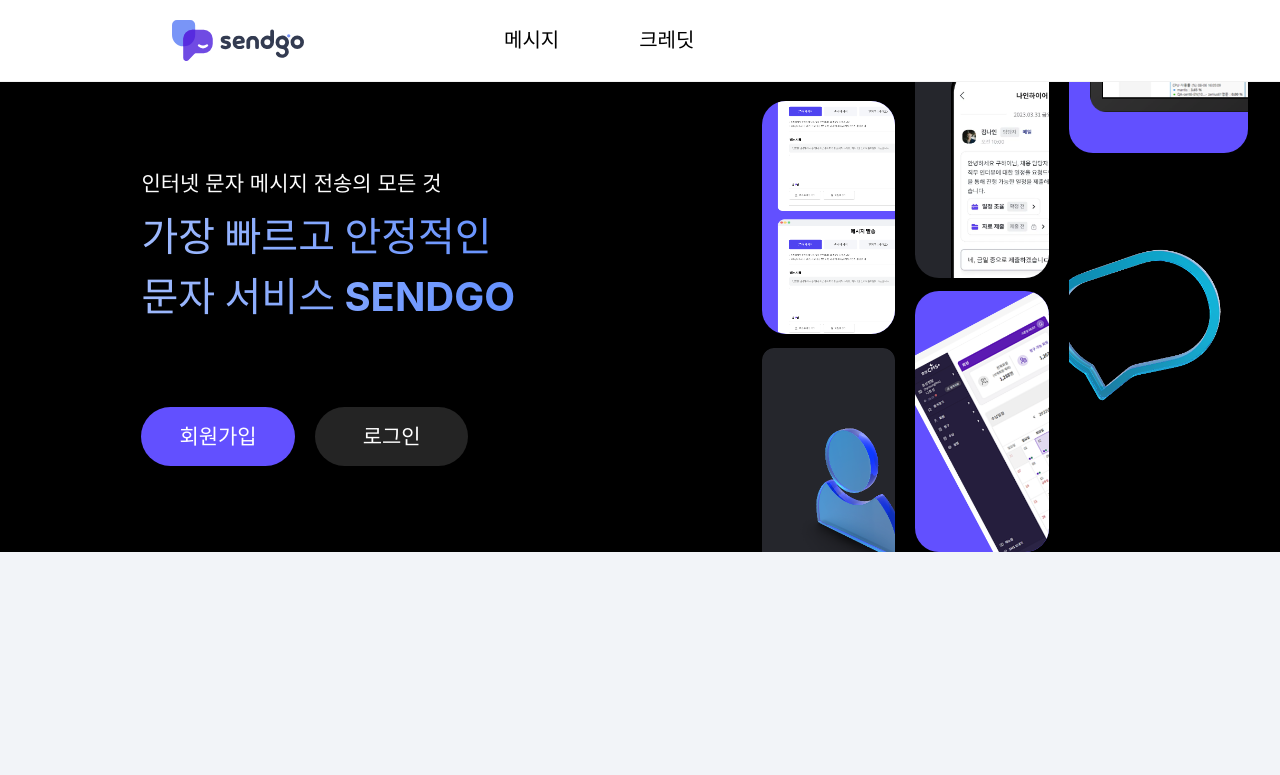
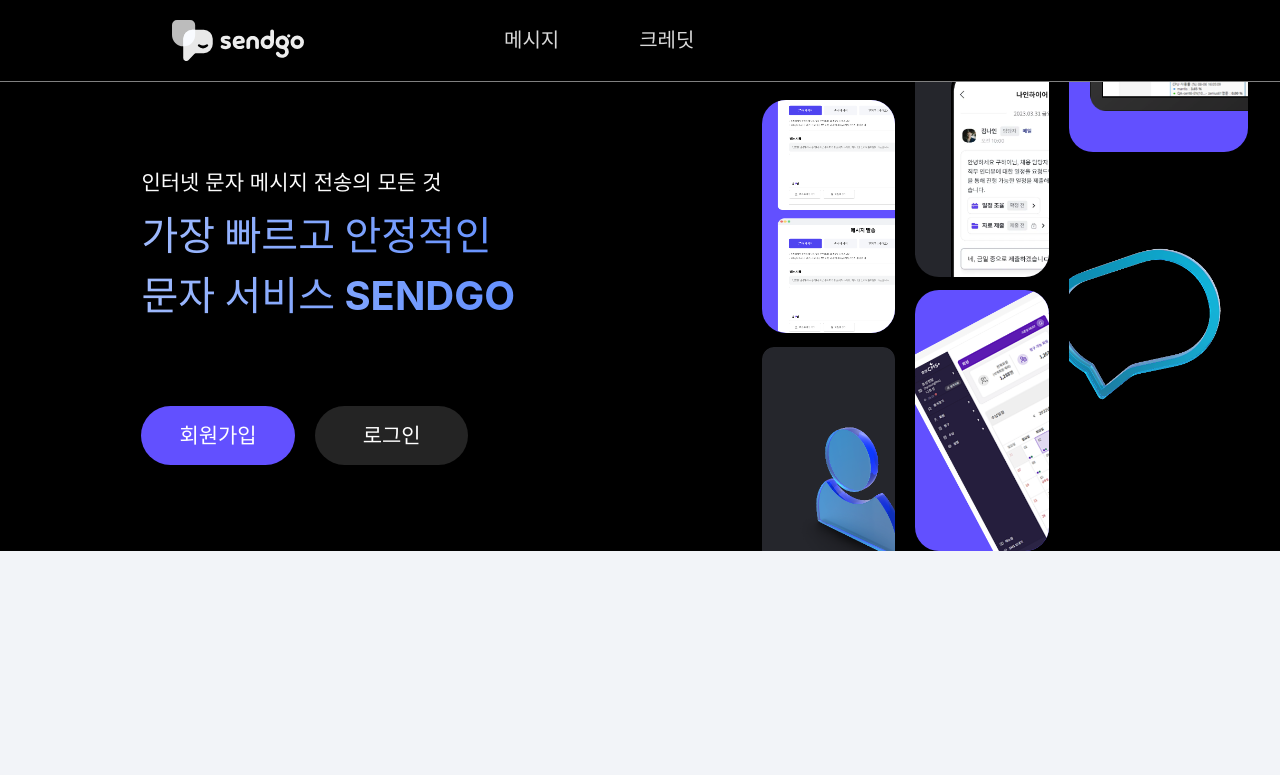
Before and after one commit to whiteDwarff/amuz-vue, a Vue app: page / in a window 1280 px wide. Shown: the top 775 px of the page. Built offline with nearby package versions, Linux system fonts and the light colour scheme.

Commit message:
header 변경

```diff
--- a/src/components/common/HeaderView.vue
+++ b/src/components/common/HeaderView.vue
@@ -1,38 +1,31 @@
 <template>
-  <header class="bg-white" style="border-bottom: 1px solid #f2f2f2;">
-      <!-- main menu-->
-      <div class="flex items-center px-3 xs:w-full xs:justify-between sm:justify-around md:justify-stretch md:w-9/12 mx-auto xs:h-[60px] xs:leading-[60px] md:h-[81px] md:leading-[81px]">
-        <!-- index -->
-        <router-link to="/" class="md:mr-[10rem]">
-          <img src="/src/assets/logo.svg" class="xs:w-[100px] md:w-[132px]">
-        </router-link>
-        <!-- nav -->
-        <div class="">
-          <div class="flex xs:ml-auto">
-            <router-link
-              to="/message/post"
-              class="xs:text-[14px] sm:text-[16px] md:text-[20px] xs:px-5 md:px-10 cursor-pointer"
-              :class="{'current-page' : $route.path.includes('/message')}"
-            >메시지</router-link>
-            <router-link
-              to="/credits/buy"
-              class="xs:text-[14px] sm:text-[16px] md:text-[20px] xs:px-5 md:px-10 cursor-pointer"
-              :class="{'current-page' : $route.path.includes('/credits')}"
-            >크레딧</router-link>
-          </div>
-        </div>
-    </div>
-  </header>
+  <PositionHeader
+    v-if="$route.path == '/'"
+    class="bg-black absolute z-20"
+    :color="true"
+    style="border-bottom: 1px solid grey;"
+  >
+  <template #img>
+    <img src="/src/assets/footer-logo.svg" class="xs:w-[100px] md:w-[132px]">
+  </template>
+</PositionHeader>
+
+<PositionHeader class="header-white-bg sticky">
+  <template #img>
+    <img src="/src/assets/logo.svg" class="xs:w-[100px] md:w-[132px]">
+  </template>
+</PositionHeader>
+
   <!-- ohter menu -->
   <div
     v-if="isCheckedPath"
     class="sub-menu bg-white xs:leading-[60px] md:h-[81px] md:leading-[81px]"
   >
-    <div class="max-width mx-auto text-right">
+    <div class="max-width mx-auto xs:text-center md:text-right">
       <router-link
         v-for="item of nav" :key="item.path"
         :to="`/${item.key}${item.path}`"
-        class="xs:text-[14px] sm:text-[16px] md:text-[20px] text-[#555555] mx-4"
+        class="xs:text-[14px] sm:text-[16px] md:text-[20px] text-[#555555] xs:mx-2 md:mx-4"
         :class="{'bg-[#E1E7FD] text-violet rounded-2xl px-4 py-3' : $route.path == `/${item.key}${item.path}`}"
       >{{ item.menu }}</router-link>
     </div>
@@ -42,6 +35,8 @@
 <script setup>
 import { ref, watch } from 'vue';
 import { useRoute } from 'vue-router';
+
+import PositionHeader from './PositionHeader.vue';
 
 const route = useRoute();
 
@@ -67,8 +62,7 @@
 </script>
 
 <style scoped>
-.current-page {
-  color: #4E43ED;
-  border-bottom: 2px solid #4E43ED;
+.header-white-bg {
+  background-color: rgb(255,255,255, 0.9);
 }
 </style>
--- /dev/null
+++ b/src/components/common/PositionHeader.vue
@@ -0,0 +1,43 @@
+<template>
+  <header class="top-0 left-0 w-full">
+      <!-- main menu-->
+      <div class="flex items-center px-3 xs:w-full xs:justify-between sm:justify-around md:justify-stretch md:w-9/12 mx-auto xs:h-[60px] xs:leading-[60px] md:h-[81px] md:leading-[81px]">
+        <!-- index -->
+        <router-link to="/" class="md:mr-[10rem]">
+          <slot name="img"></slot>
+        </router-link>
+        <!-- nav -->
+        <div class="">
+          <div class="flex xs:ml-auto">
+            <router-link
+              to="/message/post"
+              class="xs:text-[14px] sm:text-[16px] md:text-[20px] xs:px-5 md:px-10"
+              :class="[{'current-page': $route.path.includes('/message')}, textColor ]"
+            >메시지</router-link>
+            <router-link
+              to="/credits/buy"
+              class="xs:text-[14px] sm:text-[16px] md:text-[20px] xs:px-5 md:px-10"
+              :class="[{'current-page': $route.path.includes('/credit')}, textColor ]"
+            >크레딧</router-link>
+          </div>
+        </div>
+    </div>
+  </header>
+</template>
+
+<script setup>
+const props = defineProps({
+  color: {
+    type: Boolean,
+    default: false,
+  }
+});
+const textColor = props.color ? 'text-[#D9D9D9]' : 'text-black';
+</script>
+
+<style scoped>
+.current-page {
+  color: #4E43ED;
+  border-bottom: 2px solid #4E43ED;
+}
+</style>
--- a/src/components/index/BannerView.vue
+++ b/src/components/index/BannerView.vue
@@ -42,7 +42,7 @@
           <div class="xs:mx-auto xs:w-[90%] md:w-[35%] bg-[#FAFAEE] rounded-[25px] overflow-hidden pt-7 px-7 h-fit xs:mt-[4%] md:mt-0">
             <h5 class="'xs:text-base sm:text-lg md:text-2xl lg:text-[26px] font-bold text-[#6C3111] mb-1">누르면 바로 전송완료</h5>
             <h5 class="'xs:text-base sm:text-lg md:text-2xl lg:text-[26px] font-bold text-[#6F6F6F] mb-10">누르자마자 수신인에게<br>바로 전달됩니다</h5>
-            <img src="/src/assets/index/msg2.png" class="">
+            <img src="/src/assets/index/msg2.png" class="mx-auto">
           </div>
         </div>
       </article>
--- a/src/pages/message/post.vue
+++ b/src/pages/message/post.vue
@@ -33,6 +33,7 @@
           />
           <!-- 메시세지 입력 -->
           <ContentView
+            ref="content"
             v-model:title="message.title"
             v-model:content="message.content"
             @delete:content="deleteContent"
@@ -80,6 +81,7 @@
   image: [],
   shpmnStngs: true,
 });
+
 const changeMessageWay = ({value}) => {
   message.value.way = value;
   return message.value?.way == value ? 'current-btn' : ''
@@ -95,11 +97,12 @@
   background-color: #5146F0;
 }
 #sticky-box {
-  height: 1670px;
+  /* height: 1670px; */
+  height: 1700px;
 }
 #sticky-img {
   position: sticky;
-  top: 10px;
+  top: 83px;
   margin-left: auto;
   margin-top: 1.5rem;
 }
```
